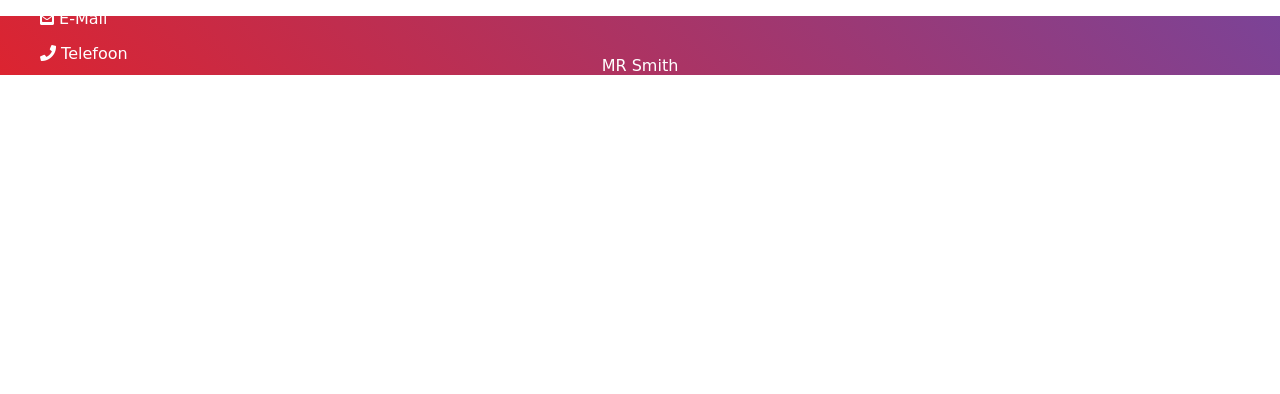
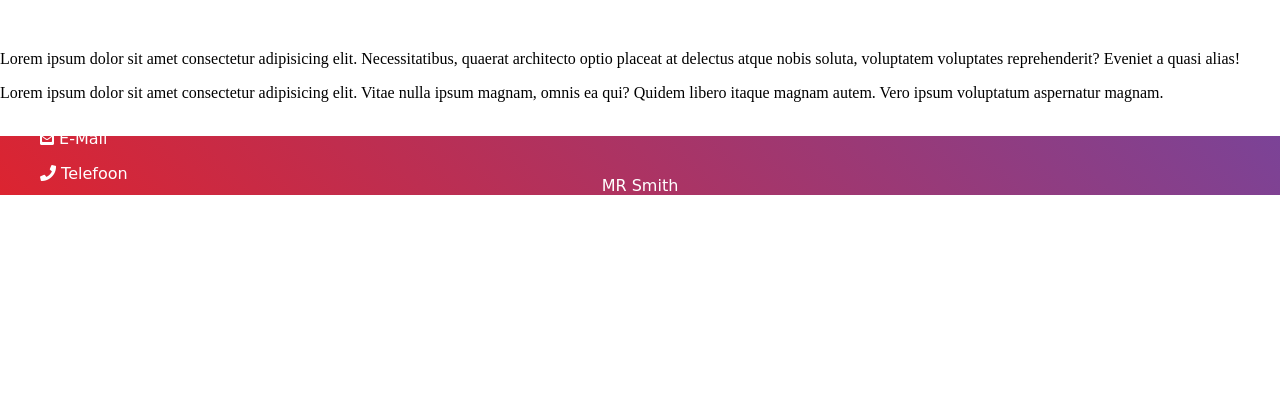
Before and after one commit to ChrisRoit/festival, a PHP site: page /index.php?page=home in a window 1280 px wide. Shown: the part 86-480 px from the top of the page. Run offline with PHP 8.4, Linux system fonts and the light colour scheme; some libraries are stand-ins or nearby versions.

Commit message:
index.php
basic setup complete

```diff
--- a/Code/index.php
+++ b/Code/index.php
@@ -12,7 +12,23 @@
     </head>
     <body>
         <?php include "includes/navbar.php"; ?>
+        <section>
+            <div>
+                <img src="" alt="">
+            </div>
+            <div>
+                <p>Lorem ipsum dolor sit amet consectetur adipisicing elit. Necessitatibus, quaerat architecto optio placeat at delectus atque nobis soluta, voluptatem voluptates reprehenderit? Eveniet a quasi alias!</p>
+            </div>
+        </section>
 
+        <section>
+            <div>
+                <p>Lorem ipsum dolor sit amet consectetur adipisicing elit. Vitae nulla ipsum magnam, omnis ea qui? Quidem libero itaque magnam autem. Vero ipsum voluptatum aspernatur magnam.</p>
+            </div>
+            <div>
+                <img src="" alt="">
+            </div>
+        </section>
 
         <?php include "includes/footer.php"; ?>
     </body>
```
